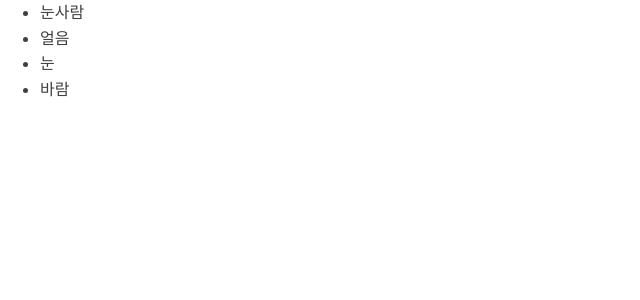
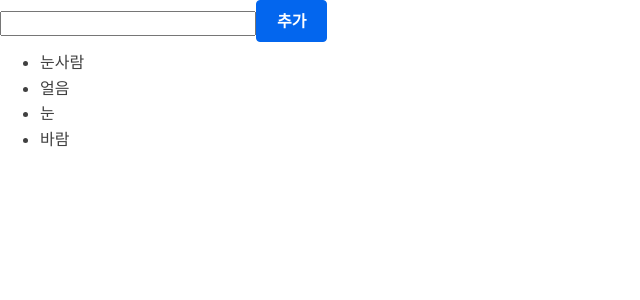
Before and after one commit to jrucl2d/React, a React (Create React App) app in the folder book/chapter2/: page / in a window 1280 px wide. Shown: the top 300 px of the page, without its empty margins (0-640 px from the left). Built offline with nearby package versions, Linux system fonts and the light colour scheme.

Commit message:
Iteration study done

```diff
--- a/book/chapter2/src/IterationSample.js
+++ b/book/chapter2/src/IterationSample.js
@@ -1,10 +1,51 @@
-import React from "react";
+import React, { useState } from "react";
 
 const IterationSample = () => {
-  const names = ["눈사람", "얼음", "눈", "바람"];
-  // index 키는 효율적 리렌더링이 안 된다. 이렇게 딴거 없을 때 해라.
-  const nameList = names.map((name, index) => <li key={index}>{name}</li>);
-  return <ul>{nameList}</ul>;
+  //   const names = ["눈사람", "얼음", "눈", "바람"];
+  //   // index 키는 효율적 리렌더링이 안 된다. 이렇게 딴거 없을 때 해라.
+  //   const nameList = names.map((name, index) => <li key={index}>{name}</li>);
+  //   return <ul>{nameList}</ul>;
+
+  const [names, setNames] = useState([
+    { id: 1, text: "눈사람" },
+    { id: 2, text: "얼음" },
+    { id: 3, text: "눈" },
+    { id: 4, text: "바람" },
+  ]);
+  const [inputText, setInputText] = useState("");
+  const [nextId, setNextId] = useState(5);
+
+  const onChange = (e) => setInputText(e.target.value);
+  const onClick = () => {
+    // push가 아닌 concat을 썼다 : 리액트에서는 상태 업데이트시 기존 상태를 그대로 두고 새로운 값을 상태로 설정해야 함
+    const nextNames = names.concat({ id: nextId, text: inputText });
+    setNames(nextNames);
+    setNextId(nextId + 1);
+    setInputText("");
+  };
+  const onKeyPress = (e) => {
+    if (e.key === "Enter") {
+      onClick();
+    }
+  };
+  const onRemove = (id) => {
+    const nextNames = names.filter((name) => name.id !== id);
+    setNames(nextNames);
+  };
+
+  const nameList = names.map((name) => (
+    <li key={name.id} onDoubleClick={() => onRemove(name.id)}>
+      {name.text}
+    </li>
+  ));
+
+  return (
+    <>
+      <input value={inputText} onChange={onChange} onKeyPress={onKeyPress} />
+      <button onClick={onClick}>추가</button>
+      <ul>{nameList}</ul>
+    </>
+  );
 };
 
 export default IterationSample;
```
